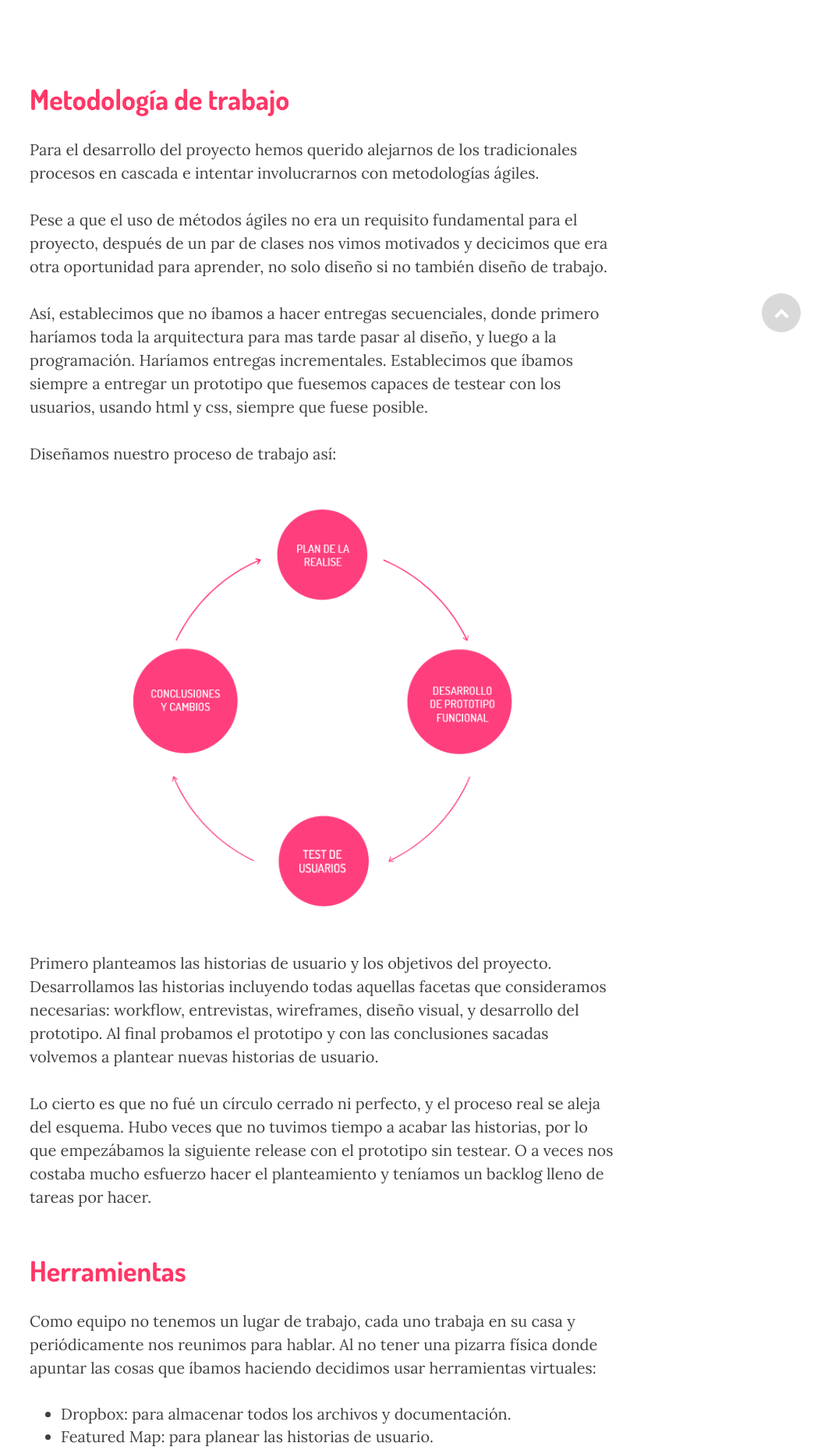
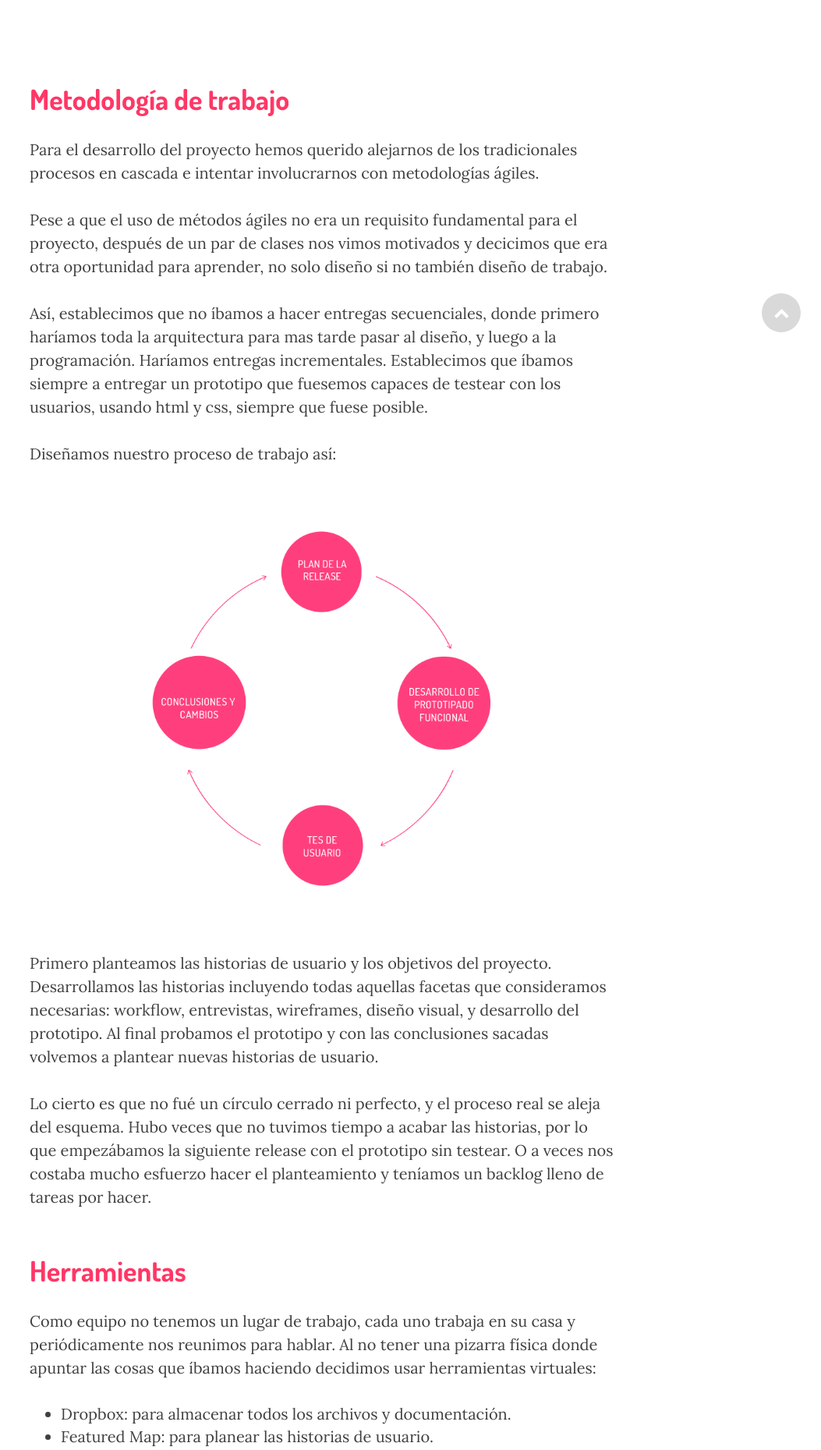
Before and after one commit to Rooof-Project/memoria, a Jekyll site: the page built from _posts/2015-04-17-El-proceso.markdown, in a window 1280 px wide. Shown: the part 456-2315 px from the top of the page at 78% size, without its empty margins (227-1280 px from the left). Built offline with Jekyll 4.4.1, drawn with Linux system fonts in a browser that asks for light colours; nearby versions of some CDN libraries.

Commit message:
Updated 2015-04-17-El-proceso.markdown

```diff
--- a/_posts/2015-04-17-El-proceso.markdown
+++ b/_posts/2015-04-17-El-proceso.markdown
@@ -5,6 +5,7 @@ subtitle: Trabajando dentro de un nuevo marco ágil.
 "header-img": "img/post-bg-08.jpg"
 published: true
 ---
+
 
 
 
@@ -19,7 +20,7 @@ published: true
 
 <p>Diseñamos nuestro proceso de trabajo así:</p>
 
-<img src="{{ site.baseurl }}/img/metodo-agil-23.png" alt="Post Sample Image">
+<img src="{{ site.baseurl }}/img/metodo-agil-23b.png" alt="Post Sample Image">
 
 <p>Primero planteamos las historias de usuario y los objetivos del proyecto. Desarrollamos las historias incluyendo todas aquellas facetas que consideramos necesarias: workflow, entrevistas, wireframes, diseño visual, y desarrollo del prototipo. Al final probamos el prototipo y con las conclusiones sacadas volvemos a plantear nuevas historias de usuario.</p>
 
```
